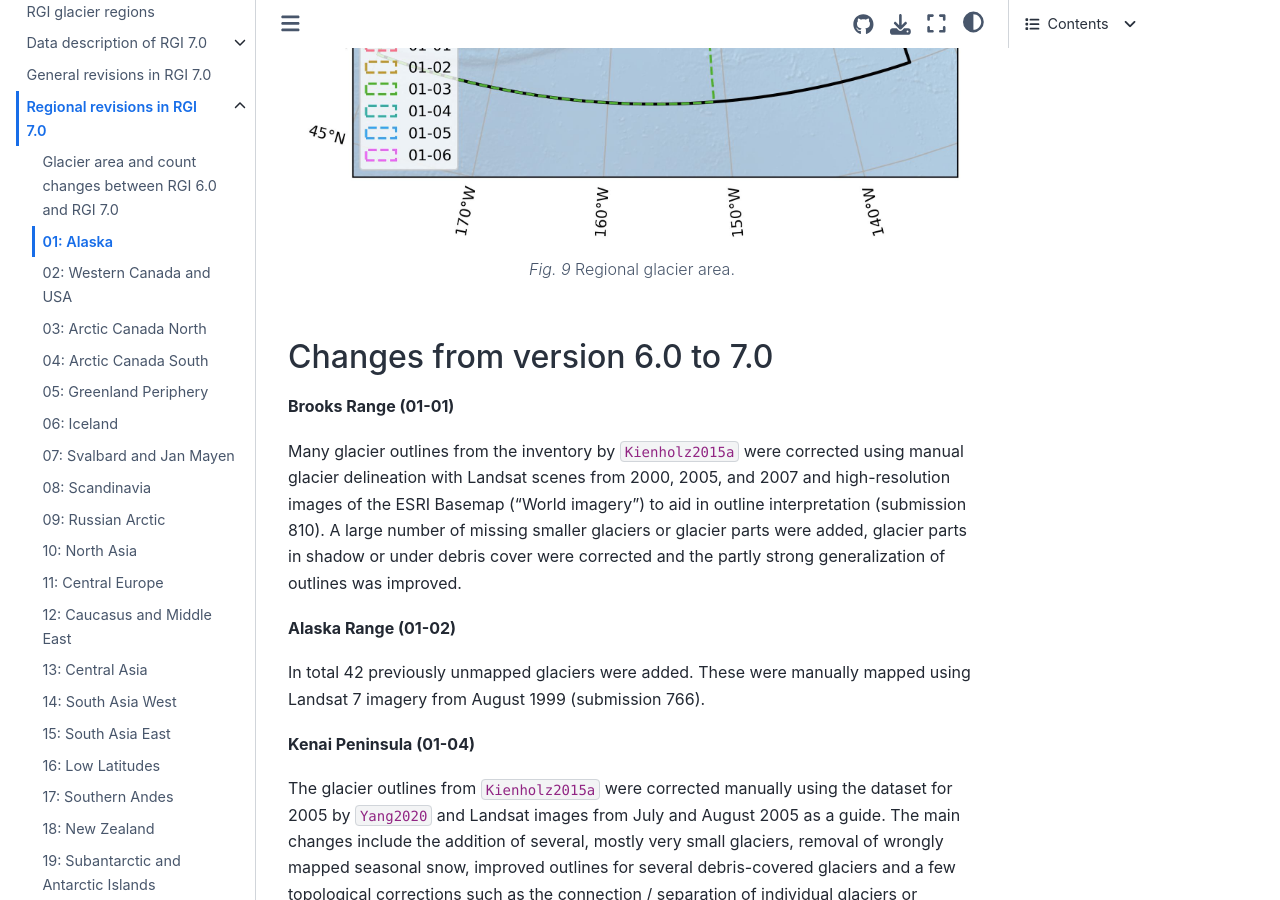
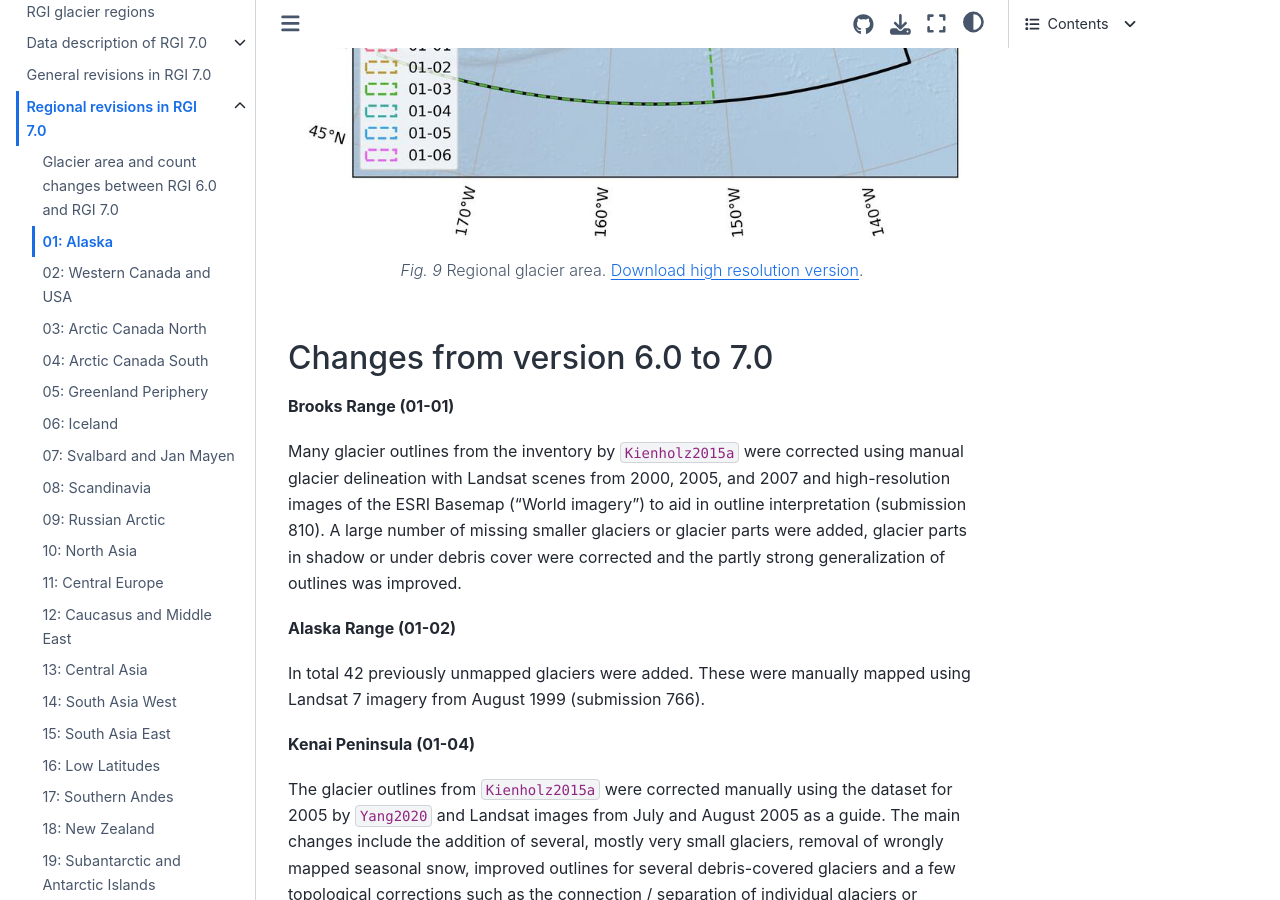
Before and after one commit to GLIMS-RGI/rgi_user_guide, a Jupyter Book: the page built from docs/regions/rgi01.md, in a window 1280 px wide and 900 px high, scrolled down 721 px. Built offline with Jupyter Book 1.0.4 settings and Sphinx 7.4.7 and the Sphinx Book theme 1.1.4, drawn with Linux system fonts in a browser that asks for light colours; cross-references to code outside the pages are shown as plain code.

Commit message:
other test

````diff
--- a/docs/regions/rgi01.md
+++ b/docs/regions/rgi01.md
@@ -15,9 +15,10 @@
 ```
 
 :::{figure-md} rgi01-new-fig
-<img src="../img/region_plots/RGI01/isrgi6_map.jpeg" alt="region map" class="bg-primary mb-1">
+<img src="../img/region_plots/RGI01/isrgi6_map_small.jpeg" alt="region map" class="bg-primary mb-1">
 
 Regional glacier area.
+[Download high resolution version](https://raw.githubusercontent.com/GLIMS-RGI/rgi_user_guide/main/docs/img/region_plots/RG{reg_str}/isrgi6_map.jpeg).
 :::
 
 ## Changes from version 6.0 to 7.0
@@ -48,9 +49,10 @@
 :class: important, dropdown
 
 :::{figure-md} rgi01-source-fig
-<img src="../img/region_plots/RGI01/inventory_map.jpeg" alt="region map" class="bg-primary mb-1">
+<img src="../img/region_plots/RGI01/inventory_map_small.jpeg" alt="region map" class="bg-primary mb-1">
 
 Submission IDs used for this region.
+[Download high resolution version](https://raw.githubusercontent.com/GLIMS-RGI/rgi_user_guide/main/docs/img/region_plots/RG01/inventory_map.jpeg).
 :::
 
 **Glacier outline providers to GLIMS**
````
